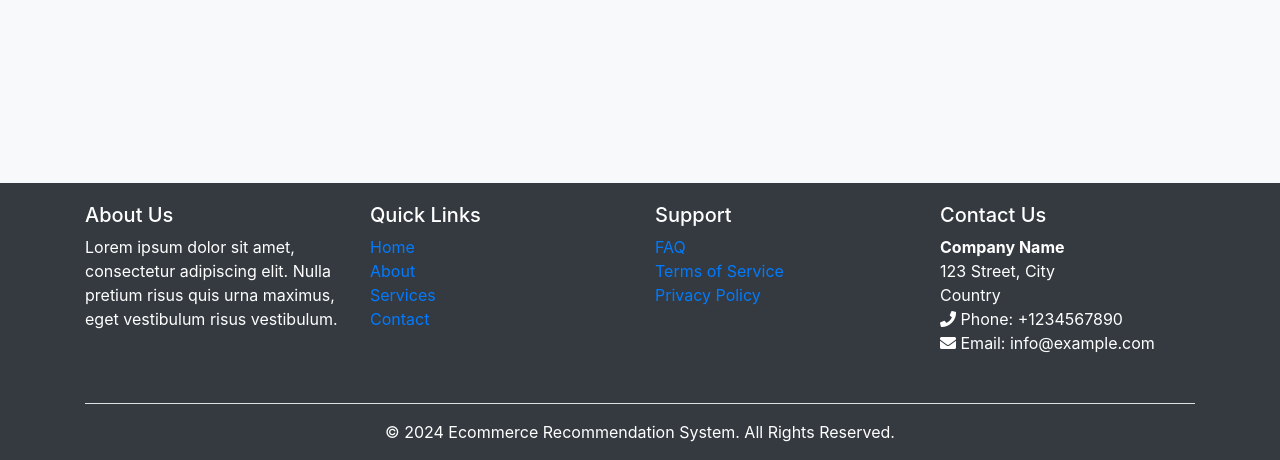
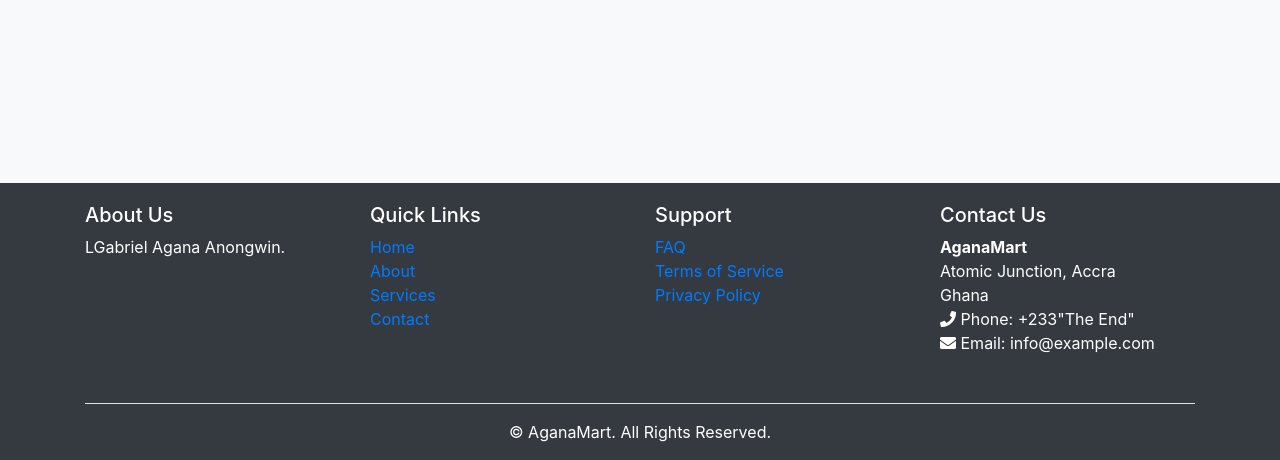
Before and after one commit to gabrielagana123/E-Commerece-Recommendation-System-Machine-Learning-Product-Recommendation-system--main, a Flask app: template templates/main.html in a window 1280 px wide. Shown: the part 353-813 px from the top of the page. Run offline with Flask 3, Linux system fonts and the light colour scheme; the template is opened without the code that fills it, so the values that code supplies are empty; parts of the project's set-up code (start-up, migrations or seed data) failed here and were passed over; some libraries are stand-ins or nearby versions.

Commit message:
Update main.html

```diff
--- a/templates/main.html
+++ b/templates/main.html
@@ -281,7 +281,7 @@
         <div class="row">
             <div class="col-md-3 col-sm-6">
                 <h5>About Us</h5>
-                <p>Lorem ipsum dolor sit amet, consectetur adipiscing elit. Nulla pretium risus quis urna maximus, eget vestibulum risus vestibulum.</p>
+                <p>LGabriel Agana Anongwin.</p>
             </div>
             <div class="col-md-3 col-sm-6">
                 <h5>Quick Links</h5>
@@ -303,10 +303,10 @@
             <div class="col-md-3 col-sm-6">
                 <h5>Contact Us</h5>
                 <address>
-                    <strong>Company Name</strong><br>
-                    123 Street, City<br>
-                    Country<br>
-                    <i class="fas fa-phone"></i> Phone: +1234567890<br>
+                    <strong>AganaMart</strong><br>
+                    Atomic Junction, Accra<br>
+                    Ghana<br>
+                    <i class="fas fa-phone"></i> Phone: +233"The End"<br>
                     <i class="fas fa-envelope"></i> Email: info@example.com
                 </address>
             </div>
@@ -314,7 +314,7 @@
         <div class="row mt-3">
             <div class="col-md-12">
                 <hr class="bg-light">
-                <p class="text-center">© 2024 Ecommerce Recommendation System. All Rights Reserved.</p>
+                <p class="text-center">© AganaMart. All Rights Reserved.</p>
             </div>
         </div>
     </div>
```
